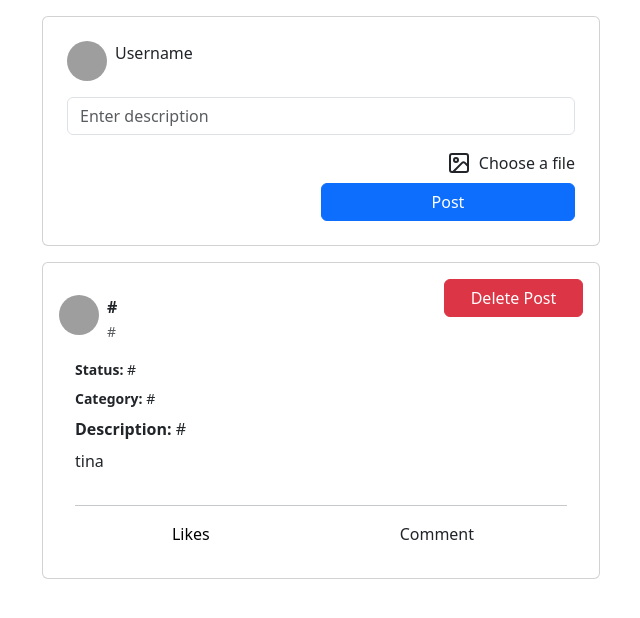
After one commit to ilhye/Inappropriate-Image-Detection-Using-Faster-R-CNN, a Flask app: page /newsfeed in a window 1280 px wide. The commit adds this page. Shown: the top 618 px of the page, without its empty margins (319-959 px from the left). Run offline with Flask 3, Linux system fonts and the light colour scheme; some libraries are stand-ins or nearby versions; grey boxes are pictures that could not be loaded.

Commit message:
Add newsfeed and new post

```diff
--- a/routes.py
+++ b/routes.py
@@ -18,14 +18,21 @@ os.makedirs(UPLOAD_FOLDER, exist_ok=True)
 os.makedirs(ANNOT_FOLDER, exist_ok=True)
 
 # Create Post
+
+
 class CreatePost(FlaskForm):
-    uploadImg = FileField(
+    media = FileField(
         "Upload File",
-        validators=[FileRequired("Please enter file"), FileAllowed(["jpg", "jpeg", "png"], "Images only!")],
+        validators=[FileRequired("Please enter file"), FileAllowed(
+            ["jpg", "jpeg", "png, mp4, mkv"])],
     )
+    description = StringField("Description", validators=[
+                              DataRequired("Please enter a description")])
     submit = SubmitField("Post")
 
 # Login Form
+
+
 class Login(FlaskForm):
     username = StringField('Username', validators=[
                            DataRequired("Please enter your username")])
@@ -33,12 +40,38 @@ class Login(FlaskForm):
                              DataRequired("Please enter your password")])
     submit = SubmitField('Sign In')
 
+# New Account
+
+
 class NewAccount(FlaskForm):
     username = StringField('Username', validators=[
                            DataRequired("Please enter your username")])
     password = PasswordField('Password', validators=[
                              DataRequired("Please enter your password")])
     submit = SubmitField('Sign In')
+
+# Newsfeed
+@bp.route("/newsfeed", methods=["GET"])
+def newsfeed():
+    form = CreatePost()
+
+    if form.validate_on_submit():
+        description = form.description.data
+        media = form.media.data
+
+    return render_template("newsfeed.html", form=form)
+
+# New Post
+# @bp.route("/newPost", methods=["POST"])
+# def new_post():
+#     form = CreatePost()
+
+#     if form.validate_on_submit():
+#         description = form.description.data
+
+
+#     return render_template("newPost.html", form=form)
+
 
 # Route
 @bp.route("/post", methods=["GET", "POST"])
@@ -66,10 +99,13 @@ def index():
     return render_template("index.html", form=form, username=username)
 
 # Route: Result
+
+
 @bp.route("/result/<path:filename>")
 def result(filename):
     image_url = url_for("static", filename=f"annotated/{filename}")
     return render_template("result.html", image_url=image_url)
+
 
 @bp.route("/", methods=["GET", "POST"])
 def login():
@@ -82,6 +118,7 @@ def login():
         return redirect(url_for("routes.index"))
     return render_template("signIn.html", form=form)
 
+
 @bp.route("/signUp", methods=["GET", "POST"])
 def signUp():
     form = NewAccount()
--- /dev/null
+++ b/templates/newPost.html
@@ -0,0 +1,59 @@
+<div class="card p-2 mb-3 mt-3">
+  <div class="card-body">
+    <div class="d-flex align-items-start">
+      <img
+        src="https://i.pinimg.com/736x/06/c5/34/06c53402078b109af7bb0e1b2d8bfcba.jpg"
+        alt="profile_pic"
+        class="rounded-circle me-2"
+        style="width: 40px; height: 40px; object-fit: cover"
+      />
+
+      <!-- Username -->
+      <div class="w-100">
+        <p class="username" class="mb-0 fw-semibold">Username</p>
+      </div>
+    </div>
+    <form method="POST" action="#" novalidate class="mt-3">
+      {{ form.hidden_tag() }} {{ form.description(class="form-control mb-3" +("
+      is-invalid" if form.description.errors else ""), id="description",
+      placeholder="Enter description")}}
+      <div class="d-flex justify-content-end align-items-end">
+        <label
+          for="upload"
+          style="
+            cursor: pointer;
+            display: inline-flex;
+            align-items: center;
+            gap: 8px;
+          "
+        >
+          <!-- SVG icon -->
+          <svg
+            xmlns="http://www.w3.org/2000/svg"
+            width="24"
+            height="24"
+            viewBox="0 0 24 24"
+            fill="none"
+            stroke="currentColor"
+            stroke-width="2"
+            stroke-linecap="round"
+            stroke-linejoin="round"
+            class="lucide lucide-image-icon lucide-image"
+          >
+            <rect width="18" height="18" x="3" y="3" rx="2" ry="2" />
+            <circle cx="9" cy="9" r="2" />
+            <path d="m21 15-3.086-3.086a2 2 0 0 0-2.828 0L6 21" />
+          </svg>
+
+          {{ form.media(class="form-control mb-4 d-none" + (" is-invalid" if
+          form.media.errors else ""), id="upload") }}
+          <span>Choose a file</span>
+        </label>
+      </div>
+
+      <div class="d-flex justify-content-end mt-2">
+        {{ form.submit(class="btn btn-primary w-50 align-items-end") }}
+      </div>
+    </form>
+  </div>
+</div>
--- /dev/null
+++ b/templates/newsfeed.html
@@ -0,0 +1,90 @@
+{% extends "base.html"%}
+{% block main %}
+<div class="w-50 m-auto">
+    {% include "newPost.html" %}
+  <div class="card p-3 mb-4">
+    <!-- Profile -->
+    <div class="d-flex align-items-start mt-3">
+      <img
+        src="https://i.pinimg.com/736x/06/c5/34/06c53402078b109af7bb0e1b2d8bfcba.jpg"
+        alt="profile_pic"
+        class="rounded-circle me-2"
+        style="width: 40px; height: 40px; object-fit: cover"
+      />
+
+      <!-- Username and time -->
+      <div class="w-100">
+        <div class="d-flex justify-content-between align-items-start">
+          <div>
+            <p id="username" class="mb-0 fw-semibold">#</p>
+            <small class="text-muted"> # </small>
+          </div>
+          <form method="POST" action="#">
+            <button
+              type="submit"
+              class="btn btn-danger position-absolute top-0 end-0 m-3 w-25"
+            >
+              Delete Post
+            </button>
+          </form>
+        </div>
+      </div>
+    </div>
+
+    <!-- Blog Content -->
+    <div class="card-body">
+      <p class="blog-status mb-2 small">
+        <span class="fw-bold">Status:</span> #
+      </p>
+      <p class="blog-category mb-2 small">
+        <span class="fw-bold">Category:</span> #
+      </p>
+      <p class="blog-description mb-2">
+        <span class="fw-bold">Description: </span> #
+      </p>
+      <div class="d-flex">
+        <p>tina</p>
+      </div>
+      <hr />
+      <ul class="list-unstyled d-flex text-center w-100 p-0 m-0 interaction">
+        <li class="flex-fill">
+          <form method="POST" action="#">
+            <button class="p-0 border-0 bg-transparent" type="submit">
+              <i class="bi bi-heart-fill text-danger me-1"></i> Likes
+            </button>
+          </form>
+        </li>
+        <li class="flex-fill">
+          <a
+            class="text-decoration-none text-dark"
+            data-bs-toggle="collapse"
+            href="#addComment"
+            role="button"
+            aria-expanded="false"
+            aria-controls="addComment"
+          >
+            <i class="bi bi-chat-fill text-primary me-1"></i>Comment
+          </a>
+        </li>
+      </ul>
+
+      <!-- Add comment -->
+      <div class="collapse w-100" id="addComment">
+        <form method="POST" action="#">
+          <textarea
+            class="form-control"
+            placeholder="Leave a comment here"
+            rows="3"
+            name="comment"
+          ></textarea>
+          <div class="d-flex justify-content-end">
+            <button type="submit" class="btn btn-primary mt-3">Submit</button>
+          </div>
+        </form>
+      </div>
+
+    </div>
+  </div>
+</div>
+
+{% endblock %}
--- a/templates/signUp.html
+++ b/templates/signUp.html
@@ -1,5 +1,5 @@
-{% extends 'base.html' %} {% block main %}
-<div class="m-auto border rounded p-5 w-50 mt-5 shadow">
+{% extends 'auth-layout.html' %} {% block right %}
+<div class="m-auto border rounded pt-3 pb-3 ps-5 pe-5 mt-5 shadow">
   <h1 class="text-center mb-3">Sign Up</h1>
 
   {% with messages = get_flashed_messages() %} {% if messages %}
@@ -43,7 +43,7 @@
       <a
         href="{{ url_for('routes.login') }}"
         class="text-decoration-none small text-center text-black"
-        >Already have an account <span class="fw-bold">Sign In</span></a
+        >Already have an account? <span class="fw-bold text-primary">Sign In</span></a
       >
     </div>
   </form>
```
Also changed, not shown: templates/auth-layout.html (added, +9 -0 lines), templates/signIn.html (+4 -4 lines).
